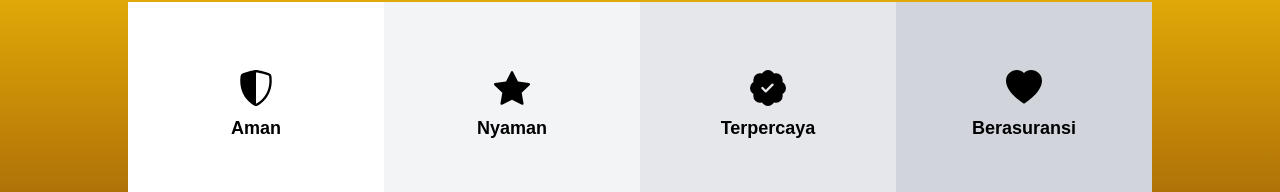
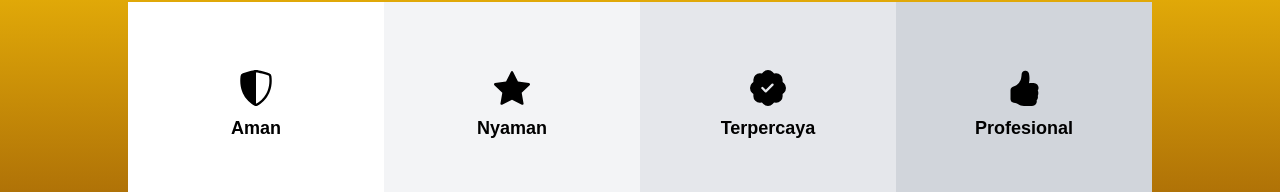
Before and after one commit to popowpow/dayinrentcar, a Next.js app: page / in a window 1280 px wide. Shown: the part 454-646 px from the top of the page. Built offline with nearby package versions, Linux system fonts and the light colour scheme; a web font is replaced by a local one.

Commit message:
change visi

```diff
--- a/src/pages/about-us.tsx
+++ b/src/pages/about-us.tsx
@@ -48,7 +48,7 @@ const AboutUs: NextPage = () => {
             <ul className="list-disc pl-5 mt-5">
               <li>
                 Menjadi penyedia layanan jasa supir dan rental mobil nomor 1 di
-                Indonesia yang aman, nyaman, terpercaya, dan berasuransi
+                Indonesia yang aman, nyaman, terpercaya, dan profesional.
               </li>
             </ul>
           </div>
--- a/src/pages/index.tsx
+++ b/src/pages/index.tsx
@@ -4,8 +4,8 @@ import {
   ShieldShaded,
   StarFill,
   PatchCheckFill,
-  HeartFill,
   PersonFill,
+  HandThumbsUpFill,
 } from "react-bootstrap-icons";
 
 import useClick from "@hooks/useClick";
@@ -65,8 +65,8 @@ const Home: NextPage = () => {
             <p>Terpercaya</p>
           </div>
           <div className="bg-gray-300 h-36 lg:h-52 w-72 lg:w-64 flex flex-col justify-center items-center">
-            <HeartFill className="text-4xl mb-2" />
-            <p>Berasuransi</p>
+            <HandThumbsUpFill className="text-4xl mb-2" />
+            <p>Profesional</p>
           </div>
         </section>
 
```
